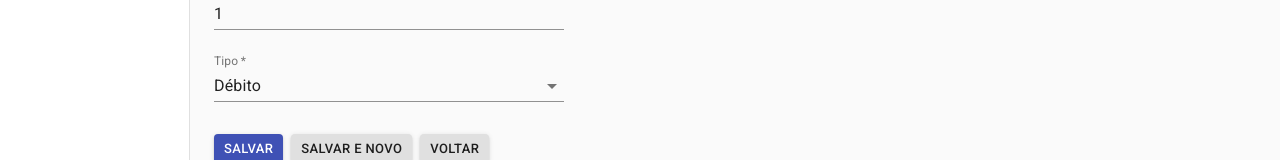
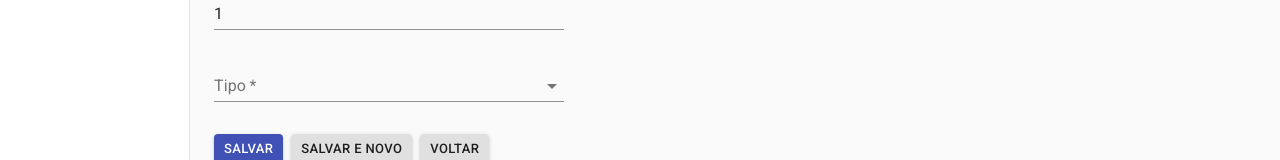
Before and after one commit to diogonc/finance-react, a React (Create React App) app: page /groups/new in a window 1280 px wide. Shown: the part 234-394 px from the top of the page. Built offline with nearby package versions, Linux system fonts and the light colour scheme; sample sign-in values are in the browser's storage.

Commit message:
refactoring code

```diff
--- a/src/App.js
+++ b/src/App.js
@@ -35,7 +35,7 @@ const App = (props) => {
     routes =
       <Switch>
         <Route path="/groups/new" component={EditGroup} />
-        <Route path="/groups/edit/:uuid" exact component={EditGroup} />
+        <Route path="/groups/edit/:id" exact component={EditGroup} />
         <Route path="/groups" exact render={() => <ListGroup />} />
         <Route exact path="/" render={() => <ListGroup />} />
       </Switch>
--- a/src/redux/actions/groupActions.js
+++ b/src/redux/actions/groupActions.js
@@ -36,9 +36,9 @@ export const updateGroup = group => {
   };
 };
 
-export const deleteGroup = uuid => {
+export const deleteGroup = id => {
   return {
     type: actionTypes.DELETE_GROUP,
-    uuid: uuid
+    id: id
   };
 };
--- a/src/redux/reducers/groupReducers.js
+++ b/src/redux/reducers/groupReducers.js
@@ -13,7 +13,7 @@ const add = (state, action) => {
     ...state.items,
     {
       ...action.item,
-      uuid: ((new Date().getTime() * 10000) + 621355968000000000)
+      id: ((new Date().getTime() * 10000) + 621355968000000000)
     }
   ];
   return { items: newList };
@@ -21,7 +21,7 @@ const add = (state, action) => {
 
 const update = (state, action) => {
   const newList = state.items.map(item => {
-    if (item.uuid === action.item.uuid) {
+    if (item.id === action.item.id) {
       return { ...action.item };
     }
     return item;
@@ -30,7 +30,7 @@ const update = (state, action) => {
 };
 
 const deleteItem = (state, action) => {
-  const newList = state.items.filter(item => action.uuid !== item.uuid);
+  const newList = state.items.filter(item => action.id !== item.id);
   return { items: newList };
 };
 
--- a/src/screens/group/editGroup.js
+++ b/src/screens/group/editGroup.js
@@ -23,23 +23,39 @@ const styles = theme => ({
   },
 });
 
-const submitForm = (event, props, group, newItem, updateGroup) => {
+const fillItem = (props) => {
+  let item = { id: null, priority: 1, name: '', categoryType: 'debit' };
+  let id = parseInt(props.match.params.id);
+  if (id) {
+    const itemFound = props.items.find(item => item.id === id);
+    if (!!itemFound) {
+      item = itemFound;
+    }
+    else {
+      id = null;
+    }
+  }
+  return item;
+}
+
+
+const submitForm = (event, props, item, saveAndAddNewItem, updateGroup) => {
   event.preventDefault();
-  if (group.uuid) {
-    props.update(group);
+  if (item.id) {
+    props.update(item);
   } else {
-    props.add(group);
+    props.add(item);
   }
 
-  if (!newItem)
+  if (!saveAndAddNewItem)
     props.history.push('/groups');
   else {
-    updateGroup({ uuid: 0, priority: 1, name: '', categoryType: 1 })
+    updateGroup({ id: null, priority: 1, name: '', type: item.type })
   }
 };
 
-const deleteGroupAction = (props, uuid) => {
-  props.deleteGroup(uuid);
+const deleteGroupAction = (props, id) => {
+  props.deleteGroup(id);
   props.history.push('/groups');
 };
 
@@ -49,23 +65,14 @@ const goToList = (props) => {
 
 const EditGroup = props => {
   const { classes } = props;
-  let item = { uuid: 0, priority: 1, name: '', categoryType: 2 };
-  let uuid = parseInt(props.match.params.uuid);
-  if (uuid) {
-    const itemFound = props.items.find(item => item.uuid === uuid);
-    if (itemFound) {
-      item = itemFound;
-    }
-    else {
-      uuid = null;
-    }
-  }
-  const [group, updateGroup] = useState({ ...item });
-  if (item.uuid !== group.uuid) {
-    updateGroup({ ...item });
+  let initialData = fillItem(props);
+
+  const [item, updateItem] = useState({ ...initialData });
+  if (initialData.id !== item.id) {
+    updateItem({ ...initialData });
   }
 
-  const optionalButton = item.uuid && item.uuid !== 0 ?
+  const optionalButton = !!item.id ?
     (
       <Button
         type="button"
@@ -73,7 +80,7 @@ const EditGroup = props => {
         color="secondary"
         size="small"
         className={classes.button}
-        onClick={event => deleteGroupAction(props, group.uuid)}
+        onClick={event => deleteGroupAction(props, item.id)}
       >
         Excluir
     </Button>)
@@ -84,7 +91,7 @@ const EditGroup = props => {
         variant="contained"
         size="small"
         className={classes.button}
-        onClick={event => submitForm(event, props, group, true, updateGroup)}
+        onClick={event => submitForm(event, props, item, true, updateItem)}
       >
         Salvar e novo
           </Button>
@@ -96,40 +103,32 @@ const EditGroup = props => {
       <Typography component="h1" variant="h5">
         Agrupamento
         </Typography>
-      <form className={classes.form} onSubmit={event => submitForm(event, props, group, false, updateGroup)}>
-        <input type="hidden" name="id" value={group.uuid} />
+      <form className={classes.form} onSubmit={event => submitForm(event, props, item, false, updateItem)}>
+        <input type="hidden" name="id" value={item.id} />
         <FormControl margin="normal" required fullWidth>
           <InputLabel htmlFor="email">Nome</InputLabel>
           <Input id="name" name="name" autoFocus
-            value={group.name}
-            onChange={event =>
-              updateGroup({ ...group, name: event.target.value })
-            } />
+            value={item.name}
+            onChange={event => updateItem({ ...item, name: event.target.value })} />
         </FormControl>
         <FormControl margin="normal" required fullWidth>
           <InputLabel htmlFor="priority">Prioridade</InputLabel>
           <Input name="priority" type="number" step="1" id="priority"
-            value={group.priority}
-            onChange={event =>
-              updateGroup({ ...group, priority: event.target.value })
-            } />
+            value={item.priority}
+            onChange={event => updateItem({ ...item, priority: event.target.value })} />
         </FormControl>
         <FormControl margin="normal" required fullWidth>
           <InputLabel htmlFor="categoryType">Tipo</InputLabel>
           <Select
-            value={group.categoryType}
-            onChange={event =>
-              updateGroup({ ...group, categoryType: event.target.value })
-            }
+            value={item.type}
+            onChange={event => updateItem({ ...item, type: event.target.value })}
             inputProps={{
-              name: 'categoryType',
-              id: 'categoryType',
+              name: 'type',
+              id: 'type',
             }}
           >
-            <MenuItem value={1}>Crédito</MenuItem>
-            <MenuItem value={2}>Débito</MenuItem>
-            <MenuItem value={3}>Tranferência de crédito</MenuItem>
-            <MenuItem value={4}>Tranferência de débito</MenuItem>
+            <MenuItem value='credit'>Crédito</MenuItem>
+            <MenuItem value='debit'>Débito</MenuItem>
           </Select>
         </FormControl>
         <Button
@@ -166,7 +165,7 @@ const mapDispatchToProps = dispatch => {
   return {
     update: item => dispatch(actions.updateGroup(item)),
     add: item => dispatch(actions.addGroup(item)),
-    deleteGroup: uuid => dispatch(actions.deleteGroup(uuid))
+    deleteGroup: id => dispatch(actions.deleteGroup(id))
   };
 };
 
--- a/src/screens/group/listGroup.js
+++ b/src/screens/group/listGroup.js
@@ -14,6 +14,7 @@ import Fab from '@material-ui/core/Fab';
 import AddIcon from '@material-ui/icons/Add';
 
 import { goTo } from '../../shared/utils';
+import { mapTransactionType } from '../../shared/domainMaps';
 import * as actions from '../../redux/actions/groupActions';
 
 const styles = theme => ({
@@ -69,12 +70,12 @@ function ListGroup(props) {
           </TableHead>
           <TableBody>
             {props.items.map(item => (
-              <TableRow className={classes.tableRow} key={item.id} onClick={() => goTo(props, `groups/edit/${item.uuid}`)}>
+              <TableRow className={classes.tableRow} key={item.id} onClick={() => goTo(props, `groups/edit/${item.id}`)}>
                 <TableCell component="th" scope="row">
                   {item.name}
                 </TableCell>
                 <TableCell align="right">{item.priority}</TableCell>
-                <TableCell align="right">{item.type}</TableCell>
+                <TableCell align="right">{mapTransactionType(item.type)}</TableCell>
               </TableRow>
             ))}
           </TableBody>
--- /dev/null
+++ b/src/shared/domainMaps.js
@@ -0,0 +1,7 @@
+export function mapTransactionType(type) {
+    if (type === 'credit')
+        return 'Crédito';
+    else if (type === 'debit' )
+        return 'Débito';
+    return 'Não definido';
+}
```
